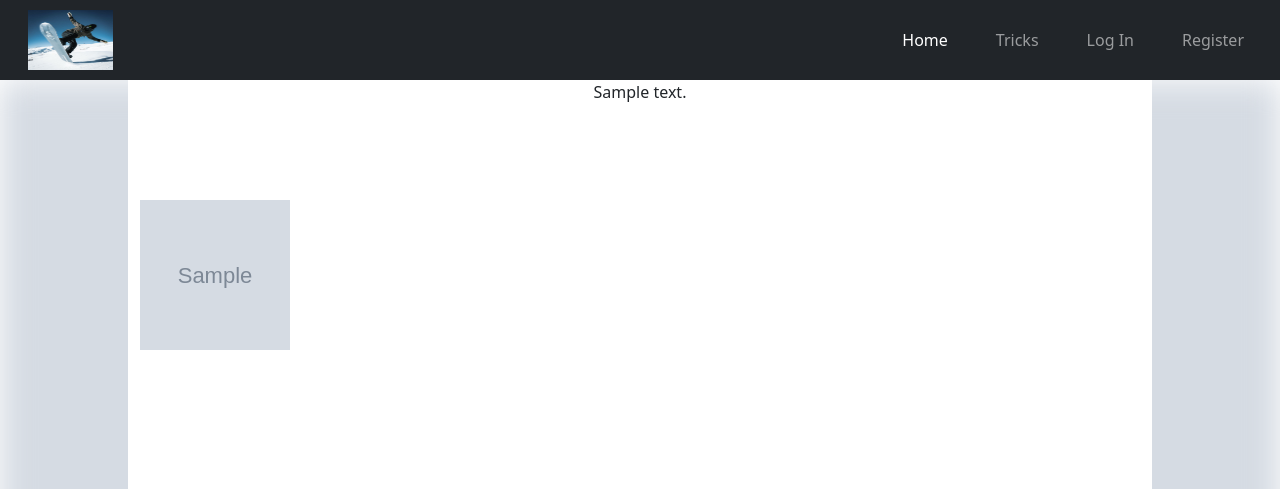
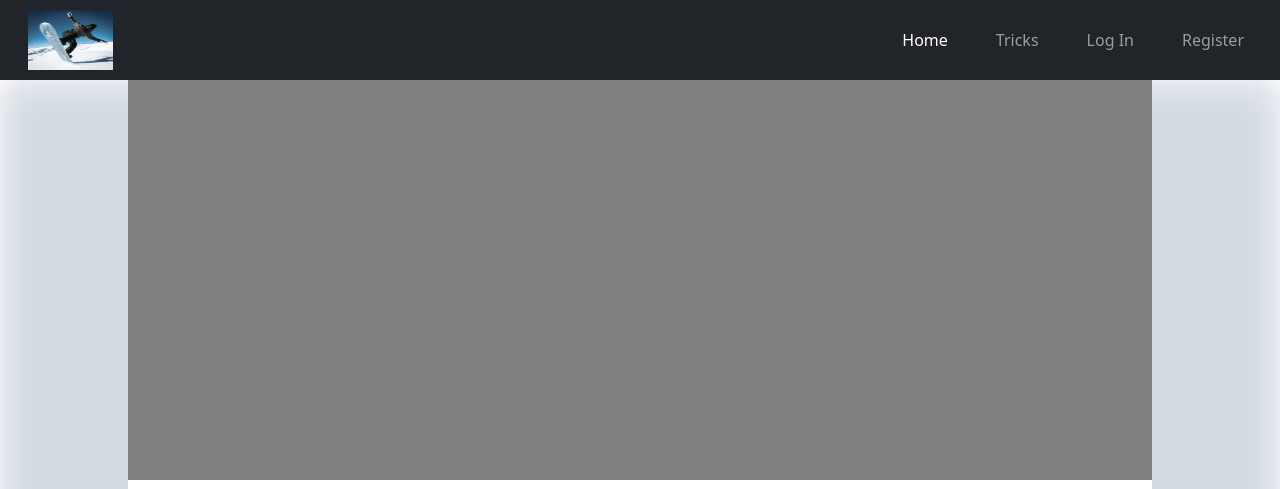
Before and after one commit to HysteriaKa/P6b-Snowboard, a Symfony app: template templates/main/trick.html.twig in a window 1280 px wide. Shown: the top 489 px of the page. Run offline with Twig, Linux system fonts and the light colour scheme; the template is opened without the code that fills it: most values are stand-ins (such as "Sample title", 1, 10 or a date in 2020); grey boxes marked "Sample" are stand-in pictures; some libraries are stand-ins or nearby versions.

Commit message:
affichage medias

```diff
--- a/public/css/main.css
+++ b/public/css/main.css
@@ -239,7 +239,7 @@ section {
 
 section img {
   width: 100%;
-  margin-top: 80px;
+  /* margin-top: 80px; */
 }
 .image-trick{
   height: 80vh;
@@ -248,13 +248,45 @@ section img {
   height: 150px;
   width: 150px;
 }
-.rightUp{
+/* .rightUp{
 
   position: fixed;
   top:60px;
   right:170px;
   color:coral;
+} */
+
+.mediaContainer {
+  display: flex;
+  flex-wrap: wrap;
+  justify-content: space-evenly;
 }
+button{
+  background: none;
+}
+i {
+  color:coral !important;
+}
+hero {
+  background-color : grey;
+  display: grid;
+  width: 100%;
+  height: 50vh;
+  background-size: cover;
+  grid-template-areas: ". editer supprimer";
+  grid-template-columns: auto 2rem 2rem;
+  grid-column-gap: 1rem;
+}
+
+hero > a {
+  grid-area: editer;
+
+}
+
+hero form {
+  grid-area: supprimer;
+}
+
 @media (min-width: 768px) and (max-width: 1024px) and (orientation: landscape) {
   .row {
     flex-direction: column;
--- a/templates/main/trick.html.twig
+++ b/templates/main/trick.html.twig
@@ -16,40 +16,48 @@
     </div>
 {% endif %}
     <section>
-        <div class="">
+        <div>
             {% if medias %}
+            <hero
                 {% if medias[0].type == "image" %}
-            <img src="{{ asset('/uploads/' ~ medias[0].filename)}}" alt="trick-image"
-                class="rounded mx-auto d-block image-trick">
+                style="background-image:url({{ asset('/uploads/' ~ medias[0].filename)}})"
+                {% endif %}
+            >
                 {% if app.user and app.user.isVerified %}
-                <div>
-                    <div class="">
-                        <a href="/profil/edit/{{trick.id}}"><i class="fas fa-pencil-alt mar-2 rightUp"></i></a>
-                    </div>
-                    <div class="">
+                    <a href="/profil/edit/{{trick.id}}"><i class="fas fa-pencil-alt mar-2"></i></a>
+
                     <form method="post" action="{{ path('app_trick_delete', {'id': trick.id}) }}"
                         onsubmit="return confirm('Are you sure you want to delete this amazing trick?');">
                         <input type="hidden" name="_method" value="DELETE">
                         <input type="hidden" name="_token" value="{{ csrf_token('delete' ~ trick.id) }}">
-                            <button class="fas"><i class="fas fa-trash-alt mr-2 rightUp"></i></button>
+                        <button class="fas"><i class="fas fa-trash-alt mr-2"></i></button>
                     </form>
-                    </div>
-                </div>
                 {% endif %}
-            {% endif %}
+            </hero>
             {% endif %}
         </div>
-        <p class="center">{{ trick.description }}</p>
-        <div class="container">
-            <div class="row">
+
+        <div class="mediaContainer mat-2">
             {% for media in medias %}
-                <div class="col-xs-3">
                 <a href="{{ asset('/uploads/' ~ media.filename)}}" class="thumbnail">
+                    {% if media.type == "image" %}
                     <img src="{{ asset('/uploads/' ~ media.filename)}}" alt="Image 1"class="thumbnail" />
+                    {% else %}
+                    <video class="thumbnail">
+                        <source src="{{ asset('/uploads/' ~ media.filename)}}" />
+                    </video>
+                    {% endif %}
                 </a>
+
+            {% endfor %}
         </div>
-            </div>
-            {% endfor %}
+        <p class="center mat-2">{{ trick.description }}</p>
+        <div class="mediaContainer">
+            <p>Catégorie : {{ category.name }}</p>
+            <p>Crée le : {{ trick.createdAt|date('d.m.Y') }}</p>
+            {% if trick.updateAt %}
+            <p>modifier le : {{ trick.updateAt|date('d.m.Y')}}</p>
+     {% endif %}
         </div>
     </section>
 </main>
```
Also changed, not shown: src/Controller/TrickController.php (+6 -5 lines), public/uploads/http-wordpress-604950-1959020-cloudwaysapps-com-wp-content-uploads-2021-05-trucs-astuces-comment-rider-la-poudreuse-en-snowboard-ridestore-magazine-61c1f1ea75a34.jpg (added), 1 other file. Lines whose indentation alone changed are shown as unchanged.
